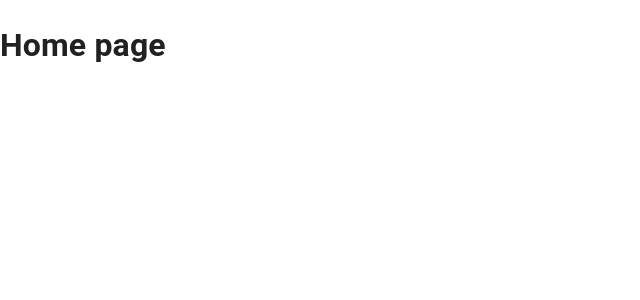
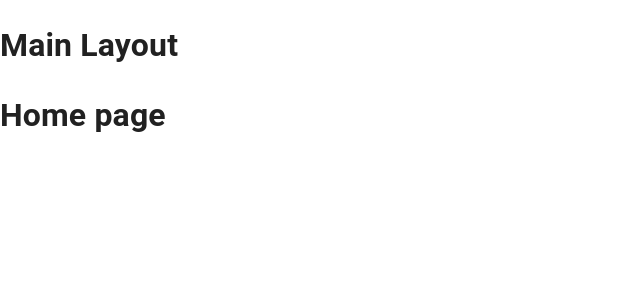
Before and after one commit to aitor40/app-cafe, a React (Vite) app: page / in a window 1280 px wide. Shown: the top 300 px of the page, without its empty margins (0-640 px from the left). Built offline with nearby package versions, Linux system fonts and the light colour scheme.

Commit message:
Crear layout principal

```diff
--- /dev/null
+++ b/src/layouts/MainLayout.jsx
@@ -0,0 +1,10 @@
+
+export const MainLayout = ({ children }) => {
+
+    return (
+        <>
+            <h1>Main Layout</h1>
+            { children }
+        </>
+    )
+}
--- /dev/null
+++ b/src/layouts/index.js
@@ -0,0 +1 @@
+export * from './MainLayout';
--- a/src/pages/HomePage.jsx
+++ b/src/pages/HomePage.jsx
@@ -1,7 +1,10 @@
+import { MainLayout } from '../layouts';
 
 export const HomePage = () => {
 
     return (
-        <h1>Home page</h1>
+        <MainLayout>
+            <h1>Home page</h1>
+        </MainLayout>
     )
 }
```
Also changed, not shown: src/routes/AppRouter.jsx (line endings or trailing spaces).
